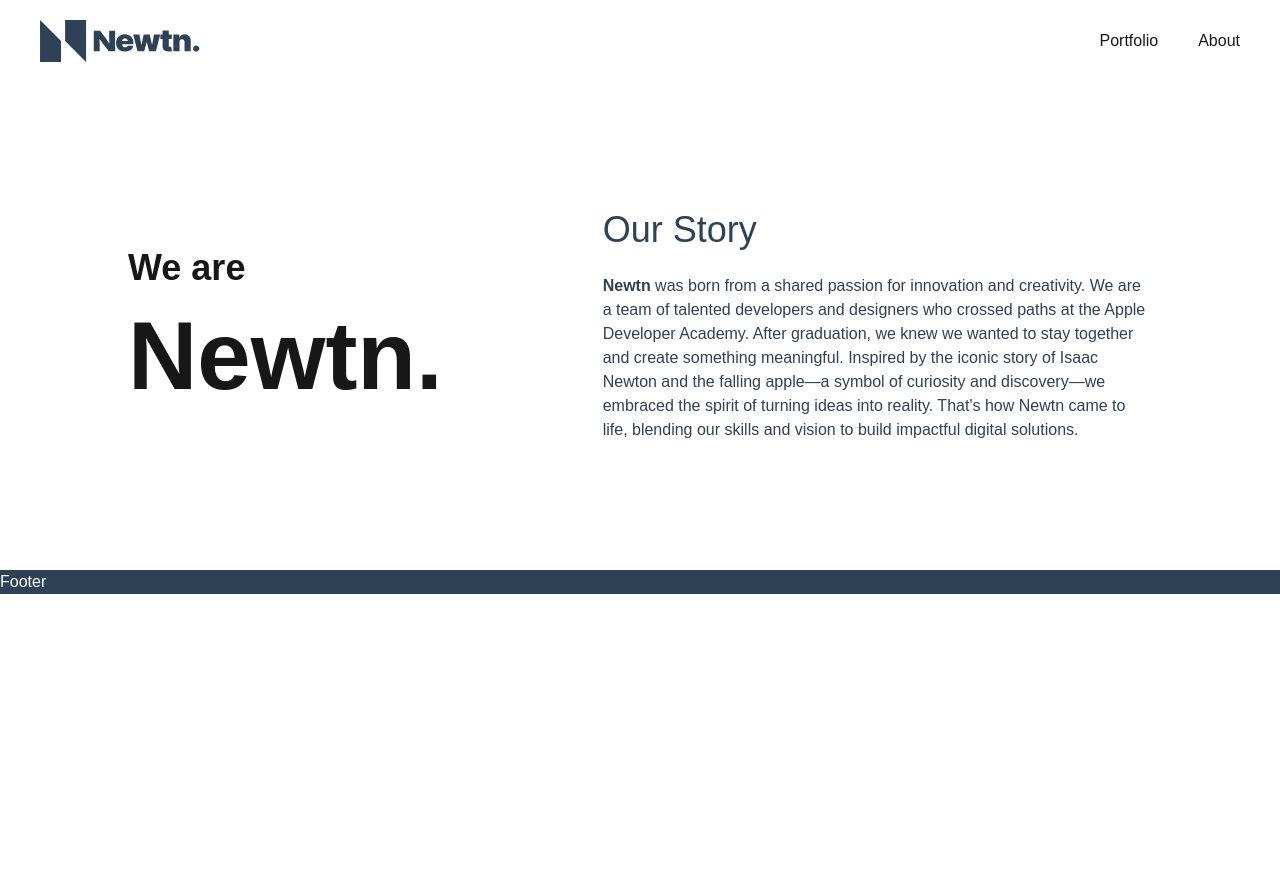
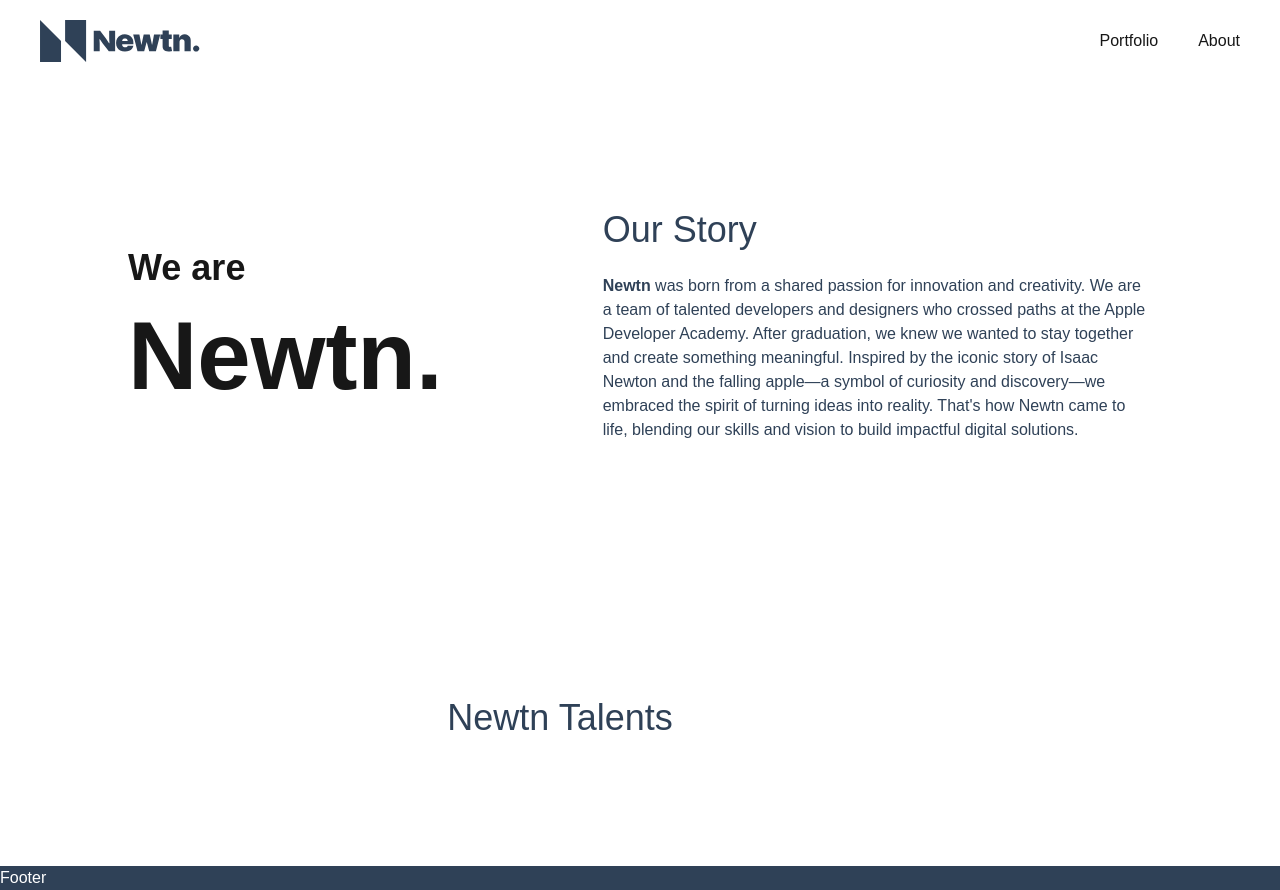
Before and after one commit to fragern/newtn-website, a Next.js app: page /about in a window 1280 px wide. Before the commit the page ends 800 px from the top, so only its background shows below. Built offline with nearby package versions, Linux system fonts and the light colour scheme.

Commit message:
feat(about page): add newtn talents section

```diff
--- a/src/app/about/page.tsx
+++ b/src/app/about/page.tsx
@@ -22,6 +22,12 @@ export default function About() {
           </p>
         </div>
       </section>
+
+      <section className="flex flex-col gap-20 px-20 py-32 lg:flex-row lg:items-center lg:justify-center lg:gap-40 lg:px-32">
+        <h1 className="text-4xl font-medium text-primary">Newtn Talents</h1>
+
+        <div className=""></div>
+      </section>
     </div>
   );
 }
```
